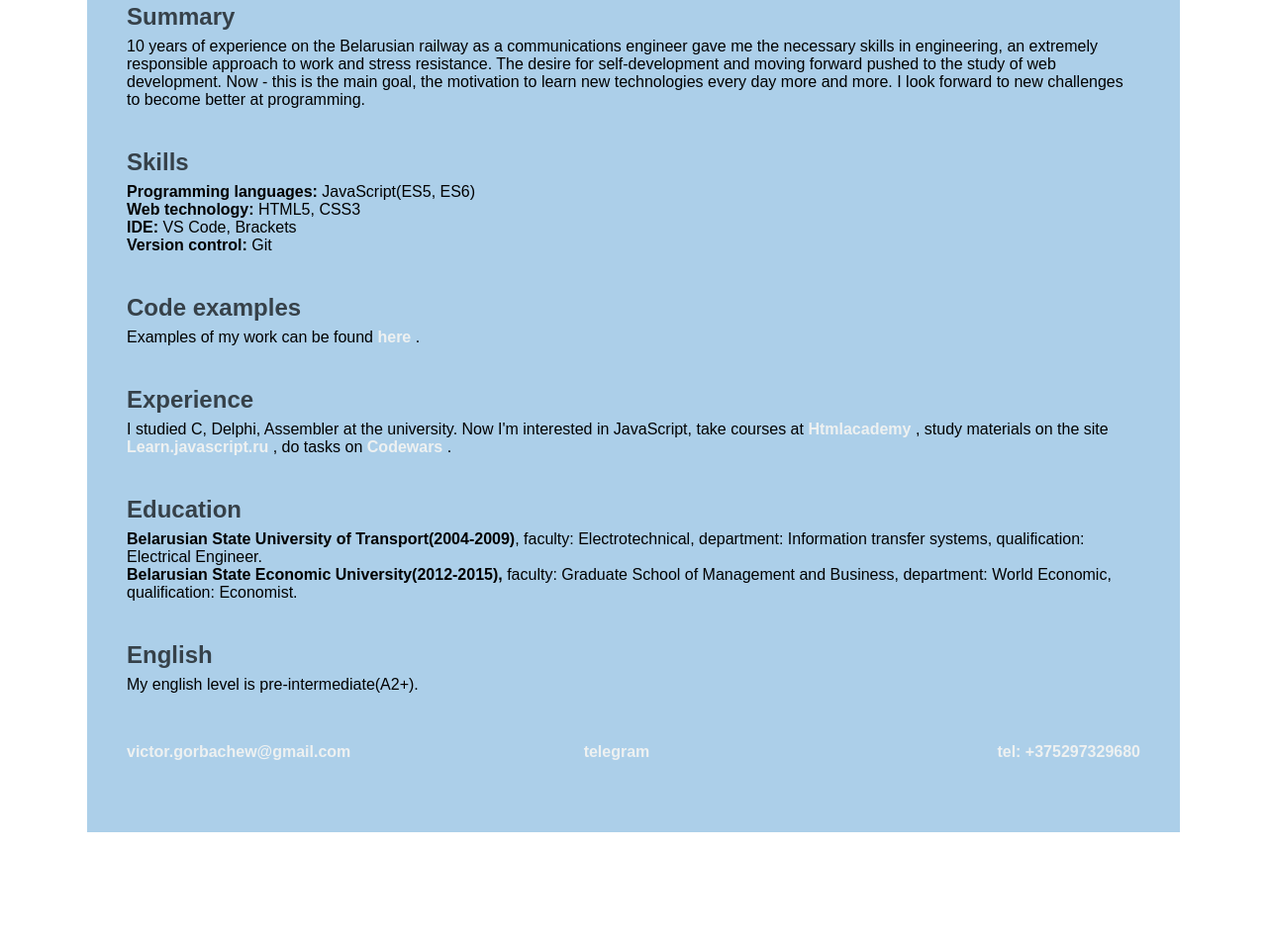
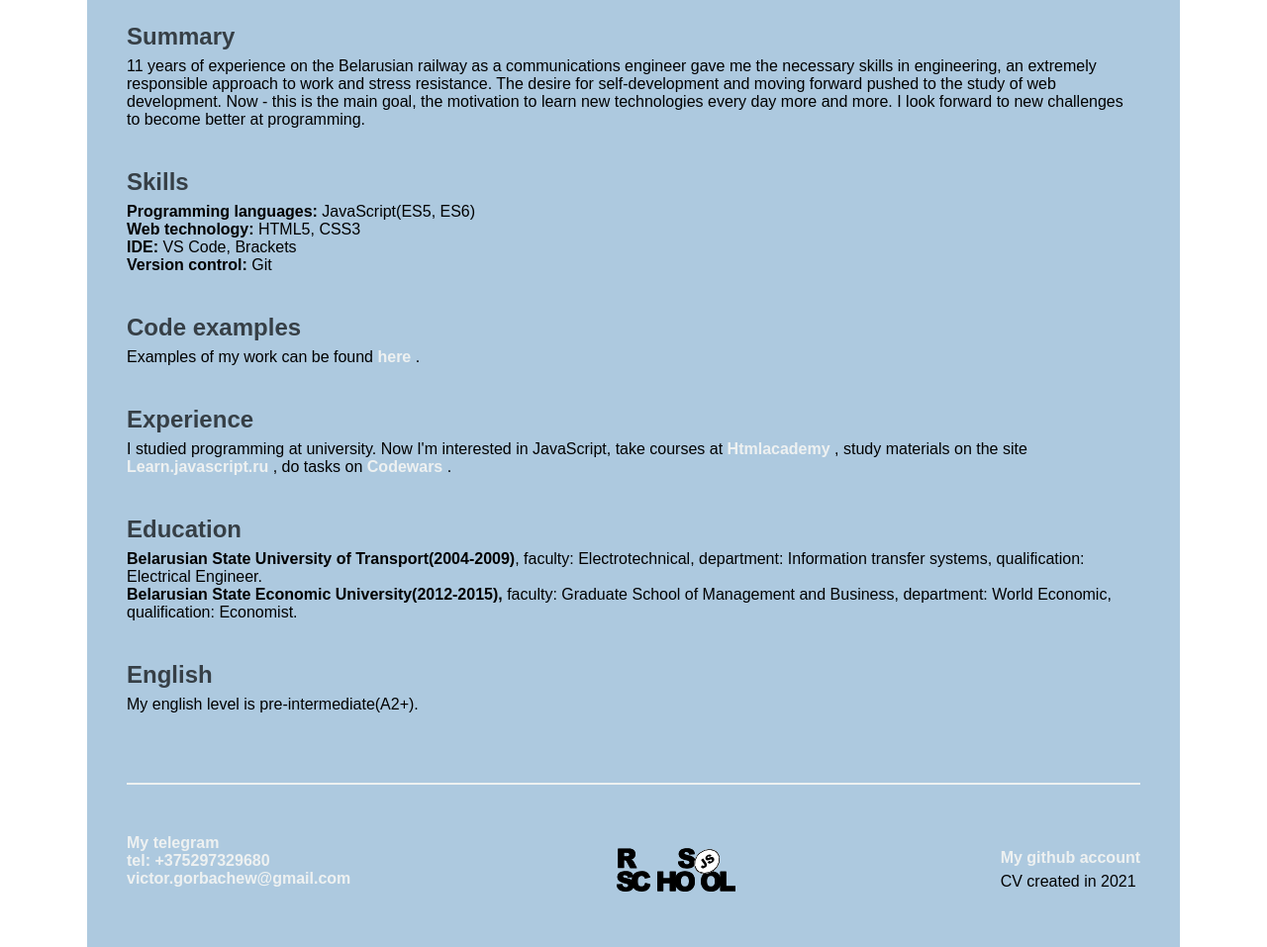
Before and after one commit to Christmastea/rsschool-cv, a plain HTML site: page index.html in a window 1280 px wide. Shown: the part 519-1476 px from the top of the page at 99% size. Before the commit the page ends 1360 px from the top, so only its background shows below. Drawn offline with Linux system fonts and the light colour scheme; a web font is replaced by a local one.

Commit message:
feat: add logo image and modified html and css files

```diff
--- a/css/style.css
+++ b/css/style.css
@@ -12,13 +12,14 @@ body{
     margin: 0 auto;
     padding: 40px;
     width: 1024px;
-    background: #accfe9;
+    background: #adc9df;
 }
 
 .header-block .student-card{
     display: block;
     margin-left: 320px;
     margin-top: -10px;
+    margin-bottom: 60px;
 }
 
 .student-card h2{
@@ -37,6 +38,10 @@ header img{
     margin-top: 15px;
     width: 350px;
     border-radius: 10px;
+}
+
+main{
+    border-bottom: 2px solid rgb(238, 241, 241);
 }
 
 .main-margin{
@@ -58,7 +63,7 @@ ul li{
 }
 
 .contact-info{
-    margin-top: 50px;
+    margin-top: 70px;
 }
 
 main h2{
@@ -71,29 +76,28 @@ span{
     font-weight: 600;
 }
 
-footer{
-    background: #1783db;
-}
-
-footer .email{
-    float: left;
-    width: 330px;
-    text-align: left;
-}
-
-footer .telegram{
-    float: left;
-    width: 330px;
-    text-align: center;
-}
-
-footer .phone{
-    float: right;
-    width: 330px;
-    text-align: right;
+.english{
+    margin-bottom: 70px;
 }
 
 footer{
+    display: flex;
+    flex-basis: 1024px;
+    justify-content: space-between;
     margin-top: 50px;
-    margin-bottom: 100px;
 }
+
+footer .rsschool-logo{
+    text-align: center;
+    width: 120px;
+    height: 70px;
+    background: url("../img/logo_rs_school_js.svg") center no-repeat;
+}
+
+footer .github-link {
+    margin-top: 15px;
+}
+
+footer .github-link p{
+    margin-top: 6px;
+}
--- a/index.html
+++ b/index.html
@@ -34,7 +34,7 @@
       <section class="summary main-margin">
         <h2>Summary</h2>
         <p>
-          10 years of experience on the Belarusian railway as a communications engineer gave me the necessary skills
+          11 years of experience on the Belarusian railway as a communications engineer gave me the necessary skills
           in engineering, an extremely responsible approach to work and stress resistance. The desire for self-development
           and moving forward pushed to the study of web development. Now - this is the main goal, the motivation to learn
           new technologies every day more and more. I look forward to new challenges to become better at programming.
@@ -58,7 +58,8 @@
       <section class="main-margin">
         <h2>Experience</h2>
         <p>
-          I studied C, Delphi, Assembler at the university. Now I'm interested in JavaScript,
+
+          I studied programming at university. Now I'm interested in JavaScript,
           take courses at <a href="https://htmlacademy.ru/courses">Htmlacademy </a>, study materials
           on the site <a href="https://learn.javascript.ru/">Learn.javascript.ru </a>, do tasks on
           <a href="https://www.codewars.com/dashboard">Codewars </a>.
@@ -77,21 +78,26 @@
           </li>
         </ul>
       </section>
-      <section>
+      <section class="english">
         <h2>English</h2>
         <p>My english level is pre-intermediate(A2+).</p>
       </section>
     </main>
     <footer>
-        <div class="email">
-          <a href="mailto:victorgorbachew@gmail.com">victor.gorbachew@gmail.com</a>
+        <div class="telegram-tel-email">
+          <a href="https://t.me/christmastea">My telegram</a><br>
+          <a href="+375297329680">tel: +375297329680</a><br>
+          <a href="mailto:victorgorbachew@gmail.com">victor.gorbachew@gmail.com</a><br>
         </div>
-     <div class="telegram">
-       <a href="https://t.me/christmastea">telegram</a>
-     </div>
-     <div class="phone">
-       <a href="+375297329680">tel: +375297329680</a>
-     </div>
+        <div>
+          <a href="https://rs.school/js/">
+              <img src="img/logo_rs_school_js.svg" alt="logo" class="rsschool-logo">
+          </a>
+        </div>
+        <div class="github-link">
+          <a href="https://github.com/Christmastea">My github account</a>
+          <p>CV created in 2021</p>
+        </div>
     </footer>
   </div>
 </body>
```
Also changed, not shown: img/logo_rs_school_js.svg (added).
